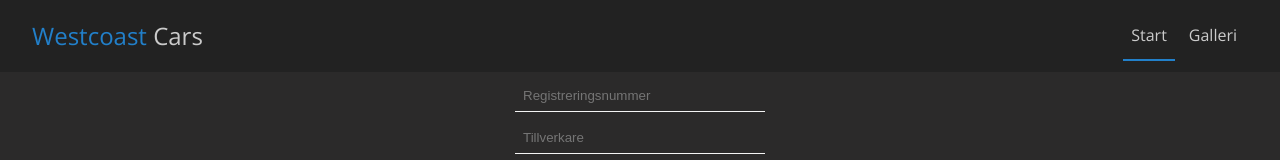
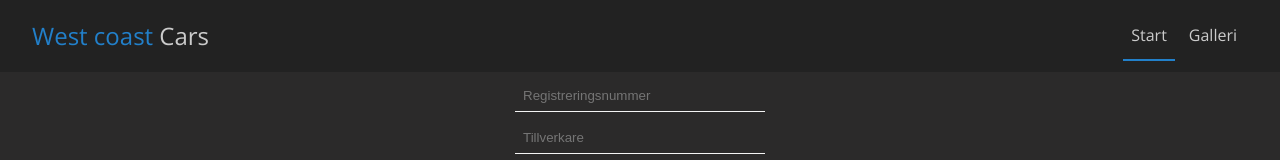
Before and after one commit to middlesister/elicit-westcoast-cars-react-v1, a React (Create React App) app: page / in a window 1280 px wide. Shown: the top 160 px of the page. Built offline with nearby package versions, Linux system fonts and the light colour scheme.

Commit message:
Add constructor to Navbar component class

```diff
--- a/src/components/Navbar.js
+++ b/src/components/Navbar.js
@@ -5,12 +5,20 @@ import "./navbar.css";
 
 // 2. Skapa komponenten
 class Navbar extends Component {
+  constructor() {
+    super();
+
+    this.state = {
+      title: "West coast ",
+    };
+  }
+
   render() {
     return (
       <header>
         <div className="navbar" id="navbar">
           <h1 className="logo">
-            <span className="text-primary">Westcoast</span> Cars
+            <span className="text-primary">{this.state.title}</span> Cars
           </h1>
           <ul>
             <li>
```
